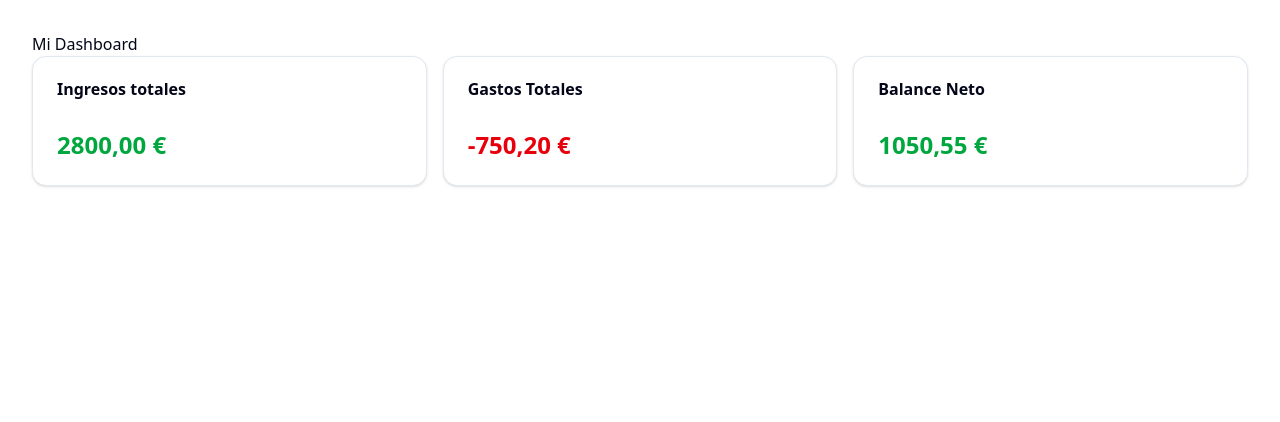
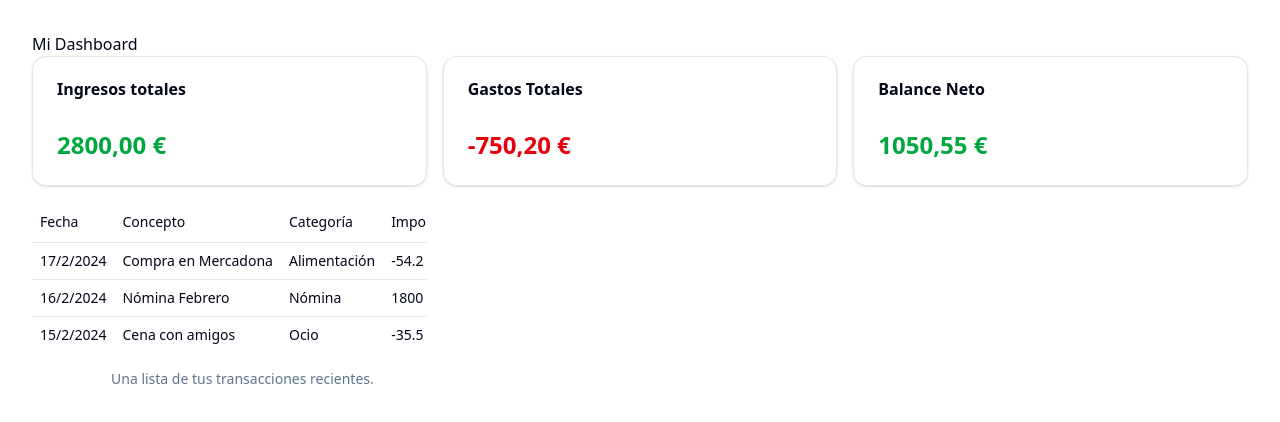
Before and after one commit to Paulasjc/visuwallet, a React (Vite) app: page / in a window 1280 px wide. Shown: the top 422 px of the page. Built offline with nearby package versions, Linux system fonts and the light colour scheme.

Commit message:
feat(ui): create and display TransactionTable component

```diff
--- a/src/App.tsx
+++ b/src/App.tsx
@@ -1,7 +1,15 @@
 import { SummaryCard } from './components/dashboard/SummaryCard'
 import './App.css'
+import { TransactionTable } from './components/dashboard/TransactionTable'
+import type { Transaction } from './types';
 
 function App() {
+
+  const mockTransactions: Transaction[] = [
+    { date: new Date('2024-02-17'), description: 'Compra en Mercadona', category: 'Alimentación', amount: -54.20 },
+    { date: new Date('2024-02-16'), description: 'Nómina Febrero', category: 'Nómina', amount: 1800.00 },
+    { date: new Date('2024-02-15'), description: 'Cena con amigos', category: 'Ocio', amount: -35.50 },
+  ];
 
 
   return (
@@ -11,6 +19,8 @@
       <SummaryCard title='Ingresos totales' value={2800} />
       <SummaryCard title="Gastos Totales" value={-750.20} />
       <SummaryCard title="Balance Neto" value={1050.55} />
+      <TransactionTable transactions={mockTransactions} />
+
 
       </div>
 
--- /dev/null
+++ b/src/components/dashboard/TransactionTable.tsx
@@ -0,0 +1,45 @@
+import { type Transaction } from "@/types"
+import {
+    Table,
+    TableHeader,
+    TableBody,
+    TableFooter,
+    TableHead,
+    TableRow,
+    TableCell,
+    TableCaption,
+}
+    from "../ui/table"
+
+type TransactionTableProps = {
+    transactions: Transaction[];
+}
+
+
+export const TransactionTable = ({ transactions }: TransactionTableProps) => {
+    return (
+        <Table>
+            <TableCaption>Una lista de tus transacciones recientes.</TableCaption>
+            <TableHeader>
+                <TableRow>
+                    <TableHead>Fecha</TableHead>
+                    <TableHead>Concepto</TableHead>
+                    <TableHead>Categoría</TableHead>
+                    <TableHead className="text-right">Importe</TableHead>
+                </TableRow>
+            </TableHeader>
+            <TableBody>
+                {transactions.map((transaction, index) => (
+                    <TableRow key={index}>
+                        <TableCell>{transaction.date.toLocaleDateString('es-ES')}</TableCell>
+                        <TableCell>{transaction.description}</TableCell>
+                        <TableCell>{transaction.category}</TableCell>
+                        <TableCell>{transaction.amount}</TableCell>
+                    </TableRow>
+                ))}
+
+            </TableBody>
+
+        </Table>
+    )
+}
--- /dev/null
+++ b/src/components/ui/table.tsx
@@ -0,0 +1,114 @@
+import * as React from "react"
+
+import { cn } from "@/lib/utils"
+
+function Table({ className, ...props }: React.ComponentProps<"table">) {
+  return (
+    <div
+      data-slot="table-container"
+      className="relative w-full overflow-x-auto"
+    >
+      <table
+        data-slot="table"
+        className={cn("w-full caption-bottom text-sm", className)}
+        {...props}
+      />
+    </div>
+  )
+}
+
+function TableHeader({ className, ...props }: React.ComponentProps<"thead">) {
+  return (
+    <thead
+      data-slot="table-header"
+      className={cn("[&_tr]:border-b", className)}
+      {...props}
+    />
+  )
+}
+
+function TableBody({ className, ...props }: React.ComponentProps<"tbody">) {
+  return (
+    <tbody
+      data-slot="table-body"
+      className={cn("[&_tr:last-child]:border-0", className)}
+      {...props}
+    />
+  )
+}
+
+function TableFooter({ className, ...props }: React.ComponentProps<"tfoot">) {
+  return (
+    <tfoot
+      data-slot="table-footer"
+      className={cn(
+        "bg-muted/50 border-t font-medium [&>tr]:last:border-b-0",
+        className
+      )}
+      {...props}
+    />
+  )
+}
+
+function TableRow({ className, ...props }: React.ComponentProps<"tr">) {
+  return (
+    <tr
+      data-slot="table-row"
+      className={cn(
+        "hover:bg-muted/50 data-[state=selected]:bg-muted border-b transition-colors",
+        className
+      )}
+      {...props}
+    />
+  )
+}
+
+function TableHead({ className, ...props }: React.ComponentProps<"th">) {
+  return (
+    <th
+      data-slot="table-head"
+      className={cn(
+        "text-foreground h-10 px-2 text-left align-middle font-medium whitespace-nowrap [&:has([role=checkbox])]:pr-0 [&>[role=checkbox]]:translate-y-[2px]",
+        className
+      )}
+      {...props}
+    />
+  )
+}
+
+function TableCell({ className, ...props }: React.ComponentProps<"td">) {
+  return (
+    <td
+      data-slot="table-cell"
+      className={cn(
+        "p-2 align-middle whitespace-nowrap [&:has([role=checkbox])]:pr-0 [&>[role=checkbox]]:translate-y-[2px]",
+        className
+      )}
+      {...props}
+    />
+  )
+}
+
+function TableCaption({
+  className,
+  ...props
+}: React.ComponentProps<"caption">) {
+  return (
+    <caption
+      data-slot="table-caption"
+      className={cn("text-muted-foreground mt-4 text-sm", className)}
+      {...props}
+    />
+  )
+}
+
+export {
+  Table,
+  TableHeader,
+  TableBody,
+  TableFooter,
+  TableHead,
+  TableRow,
+  TableCell,
+  TableCaption,
+}
```
